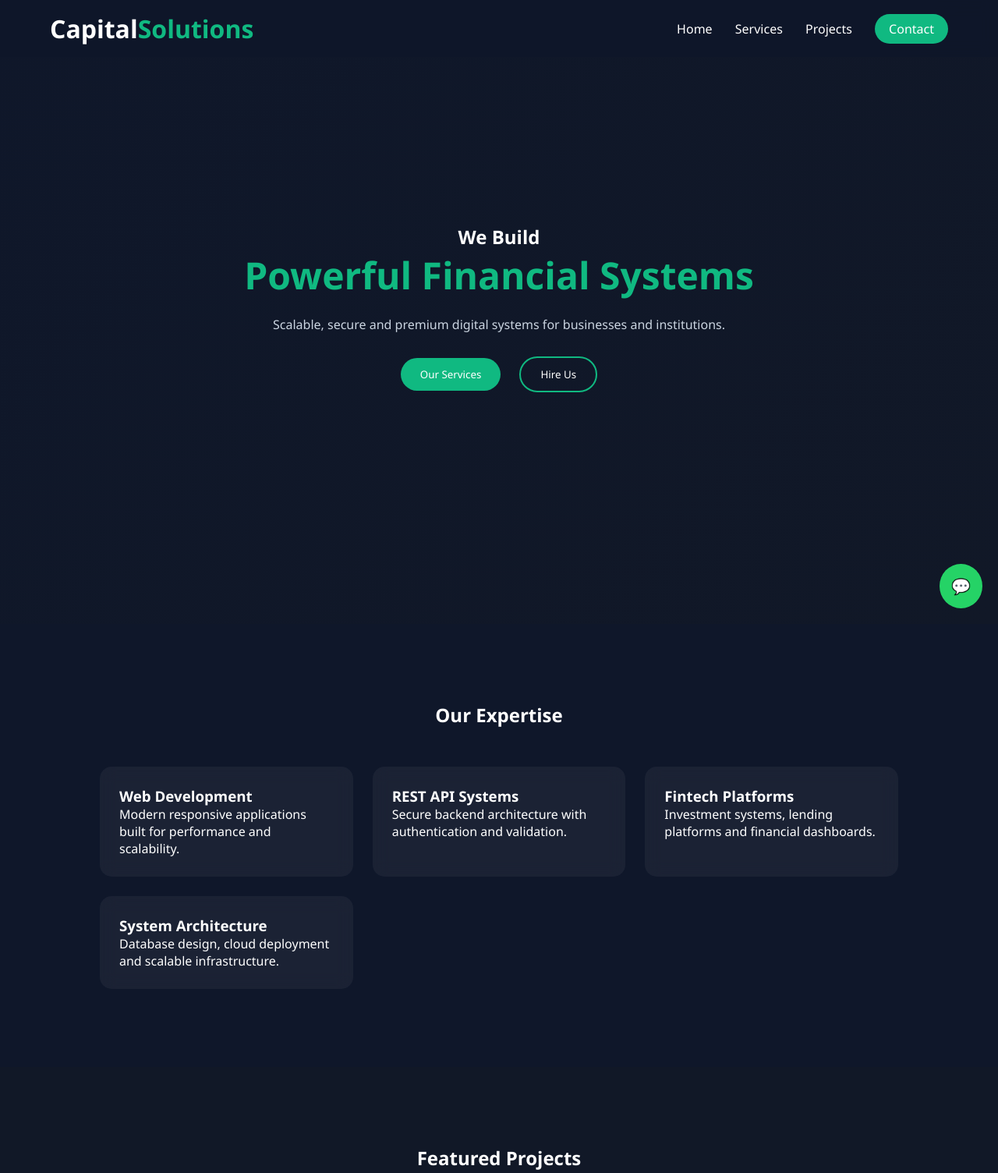
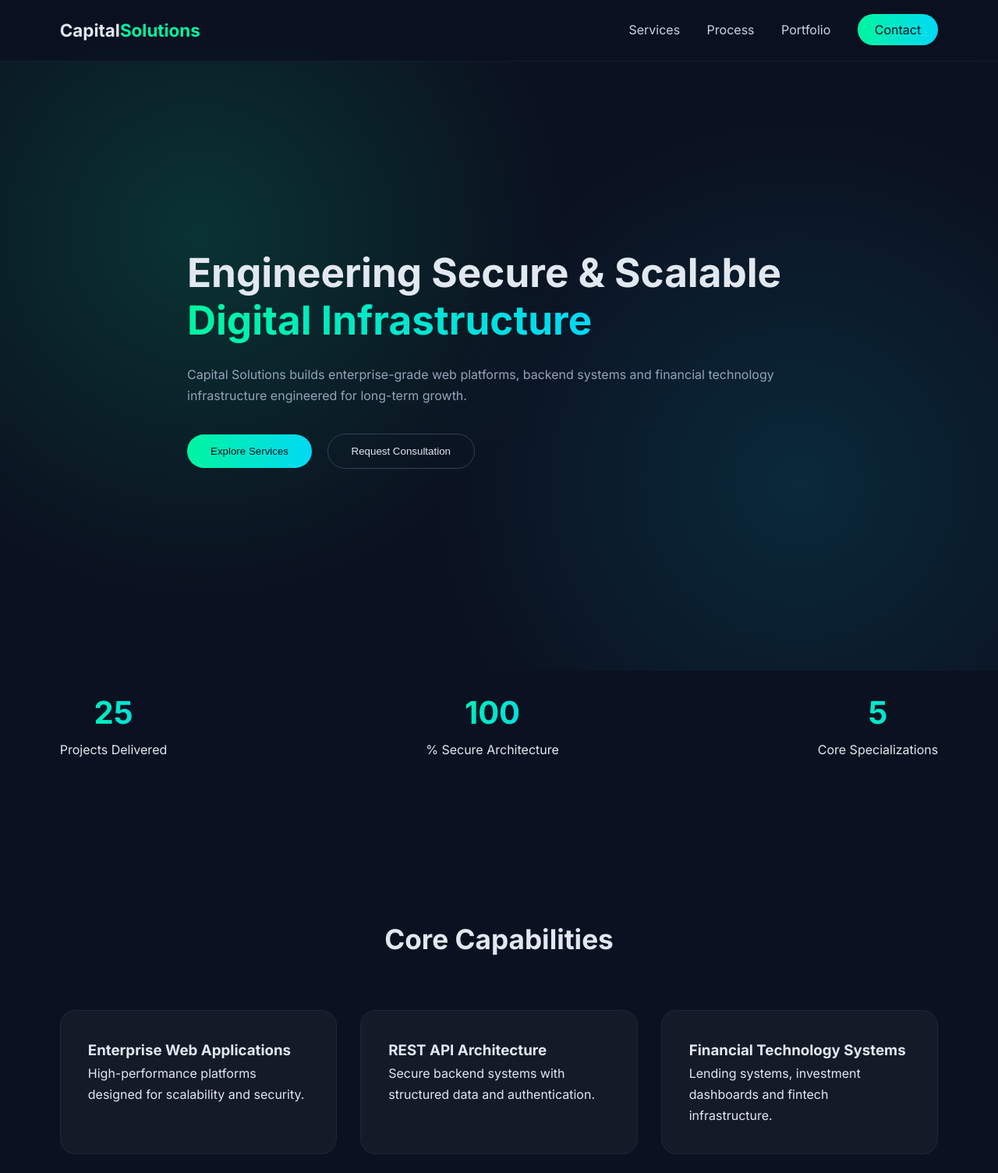
Before and after one commit to MwandikiAntony/Capital-Solutions, a plain HTML site: page index.html in a window 1280 px wide. Shown: the top 1504 px of the page at 78% size. Drawn offline with Linux system fonts and the light colour scheme.

Commit message:
updated files

```diff
--- a/index.html
+++ b/index.html
@@ -2,111 +2,167 @@
 <html lang="en">
 <head>
 <meta charset="UTF-8">
-    <title>Capital Solutions | CEO Antony Mwandiki</title>
 <meta name="viewport" content="width=device-width, initial-scale=1.0">
-    <meta name="description" content="Capital Solutions - Professional Web Development & Financial Systems by Antony Mwandiki.">
+<title>Capital Solutions | Engineering Digital & Financial Systems</title>
+
+<link href="https://fonts.googleapis.com/css2?family=Inter:wght@300;400;500;600;700&family=Playfair+Display:wght@600&display=swap" rel="stylesheet">
 <link rel="stylesheet" href="style.css">
 </head>
+
 <body>
 
-<!-- NAVBAR -->
-<header>
+<header id="navbar">
     <div class="container nav">
-        <h1 class="logo">Capital<span>Solutions</span></h1>
+        <div class="logo">Capital<span>Solutions</span></div>
         <nav>
-            <a href="#home">Home</a>
             <a href="#services">Services</a>
-            <a href="#projects">Projects</a>
-            <a href="#contact" class="btn-nav">Contact</a>
+            <a href="#process">Process</a>
+            <a href="#portfolio">Portfolio</a>
+            <a href="#contact" class="nav-btn">Contact</a>
         </nav>
     </div>
 </header>
 
-<!-- HERO -->
-<section id="home" class="hero">
-    <div class="hero-content">
-        <h2>We Build</h2>
-        <h1><span id="typing"></span></h1>
-        <p>Scalable, secure and premium digital systems for businesses and institutions.</p>
+<section class="hero">
+    <div class="hero-bg"></div>
+
+    <div class="container hero-content fade-up">
+        <h1>
+            Engineering Secure & Scalable
+            <span>Digital Infrastructure</span>
+        </h1>
+
+        <p>
+            Capital Solutions builds enterprise-grade web platforms,
+            backend systems and financial technology infrastructure
+            engineered for long-term growth.
+        </p>
+
         <div class="hero-buttons">
-            <button onclick="scrollToSection('services')">Our Services</button>
-            <button class="outline" onclick="scrollToSection('contact')">Hire Us</button>
+            <button onclick="scrollToSection('services')">Explore Services</button>
+            <button class="outline" onclick="scrollToSection('contact')">Request Consultation</button>
         </div>
     </div>
 </section>
 
-<!-- SERVICES -->
-<section id="services" class="section">
-    <h2 class="section-title">Our Expertise</h2>
-    <div class="cards">
-
-        <div class="card reveal">
-            <h3>Web Development</h3>
-            <p>Modern responsive applications built for performance and scalability.</p>
+<section class="stats-section">
+    <div class="container stats">
+        <div class="stat fade-up">
+            <h3 data-target="25">0</h3>
+            <p>Projects Delivered</p>
         </div>
-
-        <div class="card reveal">
-            <h3>REST API Systems</h3>
-            <p>Secure backend architecture with authentication and validation.</p>
+        <div class="stat fade-up">
+            <h3 data-target="100">0</h3>
+            <p>% Secure Architecture</p>
         </div>
-
-        <div class="card reveal">
-            <h3>Fintech Platforms</h3>
-            <p>Investment systems, lending platforms and financial dashboards.</p>
+        <div class="stat fade-up">
+            <h3 data-target="5">0</h3>
+            <p>Core Specializations</p>
         </div>
-
-        <div class="card reveal">
-            <h3>System Architecture</h3>
-            <p>Database design, cloud deployment and scalable infrastructure.</p>
-        </div>
-
     </div>
 </section>
 
-<!-- PROJECTS -->
-<section id="projects" class="section dark">
-    <h2 class="section-title">Featured Projects</h2>
+<section id="services" class="section">
+    <div class="container">
+        <h2 class="section-title fade-up">Core Capabilities</h2>
+
         <div class="cards">
-
-        <div class="card reveal">
-            <h3>Secure Voting Platform</h3>
-            <p>Authentication, role management and real-time results system.</p>
+            <div class="card fade-up">
+                <h3>Enterprise Web Applications</h3>
+                <p>High-performance platforms designed for scalability and security.</p>
             </div>
 
-        <div class="card reveal">
-            <h3>Lending Bank System</h3>
-            <p>Loan processing, client tracking and approval workflow.</p>
+            <div class="card fade-up">
+                <h3>REST API Architecture</h3>
+                <p>Secure backend systems with structured data and authentication.</p>
             </div>
 
-        <div class="card reveal">
-            <h3>Student Portal</h3>
-            <p>Multi-step applications with document uploads and validation.</p>
+            <div class="card fade-up">
+                <h3>Financial Technology Systems</h3>
+                <p>Lending systems, investment dashboards and fintech infrastructure.</p>
             </div>
 
+            <div class="card fade-up">
+                <h3>System Design & Deployment</h3>
+                <p>Database modeling, cloud deployment and production optimization.</p>
+            </div>
+        </div>
     </div>
 </section>
 
-<!-- CONTACT -->
-<section id="contact" class="section">
-    <h2 class="section-title">Let’s Build Something Powerful</h2>
+<section id="process" class="section dark">
+    <div class="container">
+        <h2 class="section-title fade-up">Our Engineering Process</h2>
 
-    <form id="contactForm">
-        <input type="text" placeholder="Your Name" required>
-        <input type="email" placeholder="Your Email" required>
-        <textarea placeholder="Your Message" required></textarea>
-        <button type="submit">Send Message</button>
-    </form>
+        <div class="process">
+            <div class="process-item fade-up">
+                <span>01</span>
+                <h3>Strategy</h3>
+                <p>Requirement analysis and system architecture planning.</p>
+            </div>
 
-    <p id="formMessage"></p>
+            <div class="process-item fade-up">
+                <span>02</span>
+                <h3>Development</h3>
+                <p>Clean, maintainable and secure implementation.</p>
+            </div>
+
+            <div class="process-item fade-up">
+                <span>03</span>
+                <h3>Testing</h3>
+                <p>Validation, debugging and system hardening.</p>
+            </div>
+
+            <div class="process-item fade-up">
+                <span>04</span>
+                <h3>Deployment</h3>
+                <p>Production launch and performance monitoring.</p>
+            </div>
+        </div>
+    </div>
 </section>
 
-<!-- WHATSAPP FLOATING BUTTON -->
-<a href="https://wa.me/254XXXXXXXXX" class="whatsapp" target="_blank">
-    💬
-</a>
+<section id="portfolio" class="section">
+    <div class="container">
+        <h2 class="section-title fade-up">Selected Projects</h2>
+
+        <div class="cards">
+            <div class="card fade-up">
+                <h3>Secure Voting Platform</h3>
+                <p>Authentication, role management and real-time reporting.</p>
+            </div>
+            <div class="card fade-up">
+                <h3>Lending Management System</h3>
+                <p>Loan processing workflows and financial tracking.</p>
+            </div>
+            <div class="card fade-up">
+                <h3>Institutional Application Portal</h3>
+                <p>Multi-step submissions with document validation.</p>
+            </div>
+        </div>
+    </div>
+</section>
+
+<section class="cta">
+    <h2>Let’s Build Something Powerful</h2>
+    <button onclick="scrollToSection('contact')">Start a Project</button>
+</section>
+
+<section id="contact" class="section">
+    <div class="container">
+        <h2 class="section-title fade-up">Contact</h2>
+
+        <form class="contact-form fade-up">
+            <input type="text" placeholder="Full Name" required>
+            <input type="email" placeholder="Email Address" required>
+            <textarea placeholder="Project Details" required></textarea>
+            <button type="submit">Submit Inquiry</button>
+        </form>
+    </div>
+</section>
 
 <footer>
-    <p>© 2026 Capital Solutions | CEO Antony Mwandiki</p>
+    © 2026 Capital Solutions. All Rights Reserved.
 </footer>
 
 <script src="script.js"></script>
--- a/script.js
+++ b/script.js
@@ -1,47 +1,35 @@
-// Smooth Scroll
-function scrollToSection(id) {
-    document.getElementById(id).scrollIntoView({ behavior: "smooth" });
+function scrollToSection(id){
+document.getElementById(id).scrollIntoView({behavior:"smooth"})
 }
 
-// Typing Effect
-const words = ["Secure Web Applications", "Powerful Financial Systems", "Scalable Backend APIs"];
-let wordIndex = 0;
-let charIndex = 0;
-const typingElement = document.getElementById("typing");
+/* Fade Reveal */
+const faders=document.querySelectorAll(".fade-up");
+const appearOptions={threshold:0.2};
 
-function type() {
-    if (charIndex < words[wordIndex].length) {
-        typingElement.textContent += words[wordIndex][charIndex];
-        charIndex++;
-        setTimeout(type, 50);
-    } else {
-        setTimeout(erase, 1500);
-    }
+const appearOnScroll=new IntersectionObserver(function(entries,observer){
+entries.forEach(entry=>{
+if(!entry.isIntersecting)return;
+entry.target.classList.add("show");
+observer.unobserve(entry.target);
+});
+},appearOptions);
+
+faders.forEach(fader=>appearOnScroll.observe(fader));
+
+/* Counter */
+const counters=document.querySelectorAll('.stat h3');
+
+counters.forEach(counter=>{
+const update=()=>{
+const target=+counter.getAttribute('data-target');
+const c=+counter.innerText;
+const increment=target/100;
+if(c<target){
+counter.innerText=Math.ceil(c+increment);
+setTimeout(update,20);
+}else{
+counter.innerText=target;
 }
-
-function erase() {
-    if (charIndex > 0) {
-        typingElement.textContent = words[wordIndex].substring(0, charIndex - 1);
-        charIndex--;
-        setTimeout(erase, 30);
-    } else {
-        wordIndex = (wordIndex + 1) % words.length;
-        setTimeout(type, 300);
-    }
-}
-
-document.addEventListener("DOMContentLoaded", type);
-
-// Scroll Reveal Animation
-const reveals = document.querySelectorAll(".reveal");
-
-window.addEventListener("scroll", () => {
-    reveals.forEach(reveal => {
-        const windowHeight = window.innerHeight;
-        const revealTop = reveal.getBoundingClientRect().top;
-        if (revealTop < windowHeight - 100) {
-            reveal.style.opacity = 1;
-            reveal.style.transform = "translateY(0)";
-        }
-    });
+};
+update();
 });
--- a/style.css
+++ b/style.css
@@ -1,165 +1,190 @@
-* {
-    margin: 0;
-    padding: 0;
-    box-sizing: border-box;
-    font-family: 'Segoe UI', sans-serif;
+*{margin:0;padding:0;box-sizing:border-box}
+body{
+font-family:'Inter',sans-serif;
+background:#0b1120;
+color:#e2e8f0;
+line-height:1.7;
+overflow-x:hidden
 }
 
-body {
-    background: #0f172a;
-    color: white;
-    scroll-behavior: smooth;
+.container{width:88%;max-width:1200px;margin:auto}
+
+header{
+position:fixed;
+width:100%;
+padding:20px 0;
+background:rgba(11,17,32,0.75);
+backdrop-filter:blur(12px);
+z-index:1000;
+border-bottom:1px solid rgba(255,255,255,0.05)
 }
 
-.container {
-    width: 90%;
-    max-width: 1200px;
-    margin: auto;
+.nav{display:flex;justify-content:space-between;align-items:center}
+.logo{font-weight:700;font-size:1.4rem}
+.logo span{color:#00f5a0}
+
+nav a{
+margin-left:30px;
+text-decoration:none;
+color:#cbd5e1;
+transition:.3s
+}
+nav a:hover{color:#00f5a0}
+
+.nav-btn{
+background:linear-gradient(90deg,#00f5a0,#00d9f5);
+padding:10px 22px;
+border-radius:30px;
+color:#0b1120!important
 }
 
-header {
-    position: fixed;
-    width: 100%;
-    background: rgba(15, 23, 42, 0.9);
-    backdrop-filter: blur(10px);
-    padding: 15px 0;
-    z-index: 1000;
+/* HERO */
+.hero{
+min-height:100vh;
+display:flex;
+align-items:center;
+position:relative;
+padding-top:120px
 }
 
-.nav {
-    display: flex;
-    justify-content: space-between;
-    align-items: center;
+.hero-bg{
+position:absolute;
+width:100%;
+height:100%;
+background:
+radial-gradient(circle at 20% 30%, rgba(0,245,160,0.15), transparent 40%),
+radial-gradient(circle at 80% 70%, rgba(0,217,245,0.12), transparent 40%);
+z-index:-1
 }
 
-.logo span {
-    color: #10b981;
+.hero-content{max-width:800px}
+
+.hero h1{
+font-size:3.2rem;
+margin-bottom:25px;
+line-height:1.2
 }
 
-nav a {
-    margin-left: 25px;
-    text-decoration: none;
-    color: white;
-    transition: 0.3s;
+.hero h1 span{
+background:linear-gradient(90deg,#00f5a0,#00d9f5);
+-webkit-background-clip:text;
+color:transparent
 }
 
-nav a:hover {
-    color: #10b981;
+.hero p{color:#94a3b8;margin-bottom:35px}
+
+.hero-buttons button{
+padding:14px 30px;
+border-radius:40px;
+border:none;
+margin-right:15px;
+cursor:pointer;
+transition:.3s
 }
 
-.btn-nav {
-    background: #10b981;
-    padding: 8px 18px;
-    border-radius: 25px;
+.hero-buttons button:first-child{
+background:linear-gradient(90deg,#00f5a0,#00d9f5);
+color:#0b1120
 }
 
-.hero {
-    height: 100vh;
-    display: flex;
-    justify-content: center;
-    align-items: center;
-    text-align: center;
-    background: linear-gradient(135deg, #0f172a, #111827);
+.hero-buttons .outline{
+background:transparent;
+border:1px solid #334155;
+color:#e2e8f0
 }
 
-.hero h1 {
-    font-size: 3rem;
-    color: #10b981;
+.hero-buttons button:hover{transform:translateY(-4px)}
+
+/* SECTION */
+.section{padding:120px 0}
+.section-title{text-align:center;font-size:2.2rem;margin-bottom:60px}
+
+.cards{
+display:grid;
+grid-template-columns:repeat(auto-fit,minmax(280px,1fr));
+gap:30px
 }
 
-.hero p {
-    margin: 20px 0;
-    color: #cbd5e1;
+.card{
+background:rgba(255,255,255,0.04);
+padding:35px;
+border-radius:20px;
+transition:.4s;
+border:1px solid rgba(255,255,255,0.05)
 }
 
-.hero-buttons button {
-    margin: 10px;
-    padding: 12px 25px;
-    border-radius: 30px;
-    border: none;
-    background: #10b981;
-    color: white;
-    cursor: pointer;
-    transition: 0.3s;
+.card:hover{
+transform:translateY(-8px);
+border-color:rgba(0,245,160,.4);
+box-shadow:0 20px 40px rgba(0,245,160,.08)
 }
 
-.hero-buttons .outline {
-    background: transparent;
-    border: 2px solid #10b981;
+/* STATS */
+.stats-section{padding:80px 0}
+.stats{display:flex;justify-content:space-between;text-align:center}
+.stat h3{
+font-size:2.5rem;
+background:linear-gradient(90deg,#00f5a0,#00d9f5);
+-webkit-background-clip:text;
+color:transparent
 }
 
-.hero-buttons button:hover {
-    transform: scale(1.05);
+/* PROCESS */
+.dark{background:#0f172a}
+.process{display:grid;grid-template-columns:repeat(auto-fit,minmax(200px,1fr));gap:40px;text-align:center}
+.process-item span{font-size:2rem;color:#00f5a0}
+
+/* CTA */
+.cta{
+text-align:center;
+padding:100px 0;
+background:linear-gradient(90deg,#00f5a0,#00d9f5);
+color:#0b1120
+}
+.cta button{
+padding:14px 35px;
+border-radius:40px;
+border:none;
+cursor:pointer
 }
 
-.section {
-    padding: 100px 10%;
+/* CONTACT */
+.contact-form{
+max-width:500px;
+margin:auto;
+display:flex;
+flex-direction:column;
+gap:15px
 }
 
-.section-title {
-    text-align: center;
-    margin-bottom: 50px;
+input,textarea{
+padding:14px;
+border-radius:8px;
+border:none
 }
 
-.cards {
-    display: grid;
-    grid-template-columns: repeat(auto-fit, minmax(250px, 1fr));
-    gap: 25px;
+.contact-form button{
+background:linear-gradient(90deg,#00f5a0,#00d9f5);
+border:none;
+padding:14px;
+cursor:pointer
 }
 
-.card {
-    background: rgba(255, 255, 255, 0.05);
-    padding: 25px;
-    border-radius: 15px;
-    backdrop-filter: blur(10px);
-    transition: 0.4s;
+/* FOOTER */
+footer{
+padding:40px 0;
+text-align:center;
+color:#64748b;
+border-top:1px solid rgba(255,255,255,0.05)
 }
 
-.card:hover {
-    transform: translateY(-8px);
-    background: rgba(16, 185, 129, 0.15);
+/* ANIMATIONS */
+.fade-up{
+opacity:0;
+transform:translateY(40px);
+transition:.8s ease
 }
-
-.dark {
-    background: #111827;
+.fade-up.show{
+opacity:1;
+transform:translateY(0)
 }
-
-form {
-    max-width: 500px;
-    margin: auto;
-    display: flex;
-    flex-direction: column;
-    gap: 15px;
-}
-
-input, textarea {
-    padding: 12px;
-    border-radius: 8px;
-    border: none;
-}
-
-button {
-    background: #10b981;
-    padding: 12px;
-    border: none;
-    color: white;
-    border-radius: 8px;
-    cursor: pointer;
-}
-
-footer {
-    text-align: center;
-    padding: 20px;
-    background: #0f172a;
-}
-
-.whatsapp {
-    position: fixed;
-    bottom: 20px;
-    right: 20px;
-    background: #25D366;
-    padding: 15px;
-    border-radius: 50%;
-    text-decoration: none;
-    font-size: 20px;
-}
```
Lines whose indentation alone changed are shown as unchanged.
